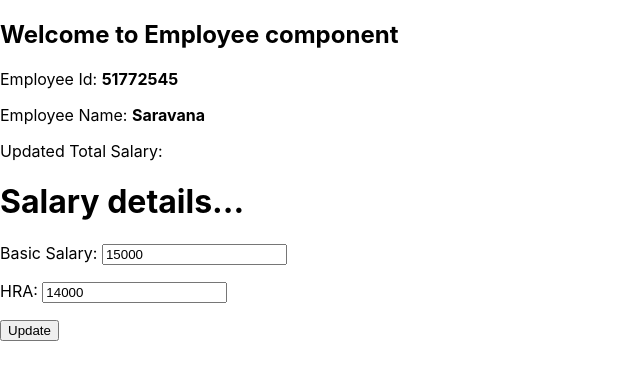
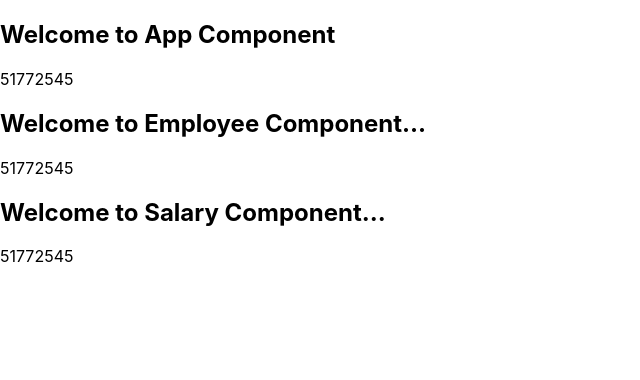
Before and after one commit to saravanasakthi/react-learn, a React (Create React App) app: page / in a window 1280 px wide. Shown: the top 380 px of the page, without its empty margins (0-640 px from the left). Built offline with nearby package versions, Linux system fonts and the light colour scheme.

Commit message:
--react component interaction using context

```diff
--- a/src/index.js
+++ b/src/index.js
@@ -1,5 +1,4 @@
-import { render } from '@testing-library/react';
-import React from 'react';
+import React, {createContext} from 'react';
 import ReactDOM from 'react-dom';
 import './index.css';
 
@@ -158,72 +157,129 @@ import './index.css';
 // Interaction between components
 
 
-class Employee extends React.Component {
+// class Employee extends React.Component {
 
+//   constructor(props) {
+//     super(props);
+//     this.state = {
+//       updatedSalary: null
+//     }
+//   }
+
+//   getUpdatedSalary = (salary) =>{
+//     this.setState({
+//       updateSalary: salary
+//     })
+//   }
+
+//   render() {
+//     return <div>
+//       <h2> Welcome to Employee component</h2>
+//       <p>
+//         <label>Employee Id: <b>{this.props.id}</b></label>
+//       </p>
+//       <p>
+//         <label>Employee Name: <b>{this.props.name}</b></label>
+//       </p>
+//       <p>
+//         <label>Updated Total Salary: <b>{this.state.updateSalary}</b></label>
+//       </p>
+//       <Salary basic={this.props.basic} hra={this.props.hra} onSalaryChanged={this.getUpdatedSalary}></Salary>
+//     </div>
+//   }
+// }
+
+// class Salary extends React.Component {
+//   constructor(props) {
+//     super(props);
+//     this.state = {
+//       basic: this.props.basic,
+//       hra: this.props.hra
+//     }
+
+//     this.basicRef = React.createRef();
+//     this.hraRef = React.createRef();
+//     this.updateSalary = this.updateSalary.bind(this);
+//   }
+
+//   updateSalary = () => {
+//     let salary = parseInt(this.basicRef.current.value) + parseInt(this.hraRef.current.value);
+//     this.props.onSalaryChanged(salary);
+//   }
+
+//   render(){
+//     return <div>
+//       <h1>Salary details...</h1>
+//       <p>
+//         <label>Basic Salary: <input type="text" ref={this.basicRef} defaultValue={this.state.basic}></input></label>
+//       </p>
+//       <p>
+//         <label>HRA: <input type="text" ref={this.hraRef} defaultValue={this.state.hra}></input></label>
+//       </p>
+//       <button onClick={this.updateSalary}>Update</button>
+//     </div>
+//   }
+// }
+
+// const element = <Employee id="51772545" name="Saravana" basic="15000" hra="14000"></Employee>
+
+
+// *****************************************************************************************************************************
+
+// component interaction using context
+
+export const EmployeeContext = React.createContext();
+
+class App extends React.Component {
   constructor(props) {
     super(props);
     this.state = {
-      updatedSalary: null
+      Id: 51772545,
+      Name: "Saravana",
+      Location: "Chennai",
+      Salary: "15000"
     }
   }
-
-  getUpdatedSalary = (salary) =>{
-    this.setState({
-      updateSalary: salary
-    })
-  }
-
   render() {
     return <div>
-      <h2> Welcome to Employee component</h2>
-      <p>
-        <label>Employee Id: <b>{this.props.id}</b></label>
-      </p>
-      <p>
-        <label>Employee Name: <b>{this.props.name}</b></label>
-      </p>
-      <p>
-        <label>Updated Total Salary: <b>{this.state.updateSalary}</b></label>
-      </p>
-      <Salary basic={this.props.basic} hra={this.props.hra} onSalaryChanged={this.getUpdatedSalary}></Salary>
-    </div>
+      <h2>Welcome to App Component</h2>
+      <p>{this.state.Id}</p>
+      <EmployeeContext.Provider value={this.state}>
+        <Employee />
+      </EmployeeContext.Provider>
+    </div>;
+  }
+}
+
+class Employee extends React.Component {
+  render() {
+    return <div>
+      <h2>Welcome to Employee Component...</h2>
+      <EmployeeContext.Consumer>
+        {data => {
+          return data.Id;
+        }}
+      </EmployeeContext.Consumer>
+      <Salary></Salary>
+    </div>;
   }
 }
 
 class Salary extends React.Component {
-  constructor(props) {
-    super(props);
-    this.state = {
-      basic: this.props.basic,
-      hra: this.props.hra,
-      basicRef: React.createRef()
-    }
-
-    this.basicRef = React.createRef();
-    this.hraRef = React.createRef();
-    this.updateSalary = this.updateSalary.bind(this);
-  }
-
-  updateSalary = () => {
-    let salary = parseInt(this.basicRef.current.value) + parseInt(this.hraRef.current.value);
-    this.props.onSalaryChanged(salary);
-  }
-
-  render(){
+  render() {
     return <div>
-      <h1>Salary details...</h1>
-      <p>
-        <label>Basic Salary: <input type="text" ref={this.basicRef} defaultValue={this.state.basic}></input></label>
-      </p>
-      <p>
-        <label>HRA: <input type="text" ref={this.hraRef} defaultValue={this.state.hra}></input></label>
-      </p>
-      <button onClick={this.updateSalary}>Update</button>
-    </div>
+      <h2>Welcome to Salary Component...</h2>
+      <EmployeeContext.Consumer>
+        {data => {
+          return data.Id;
+        }}
+      </EmployeeContext.Consumer>
+    </div>;
   }
 }
 
-const element = <Employee id="51772545" name="Saravana" basic="15000" hra="14000"></Employee>
+const element = <App></App>
+
 
 
 ReactDOM.render(element, document.getElementById('root'));
```
